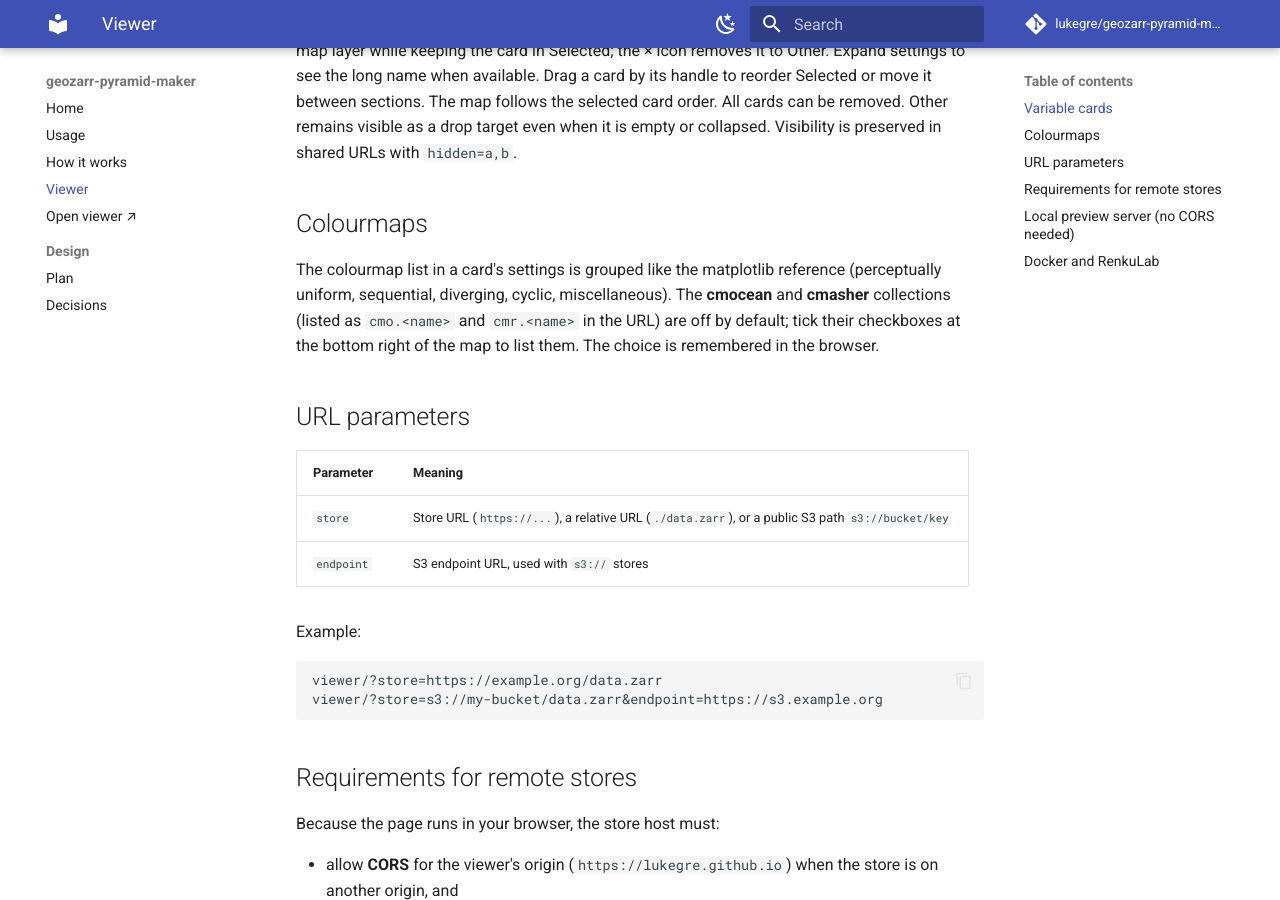
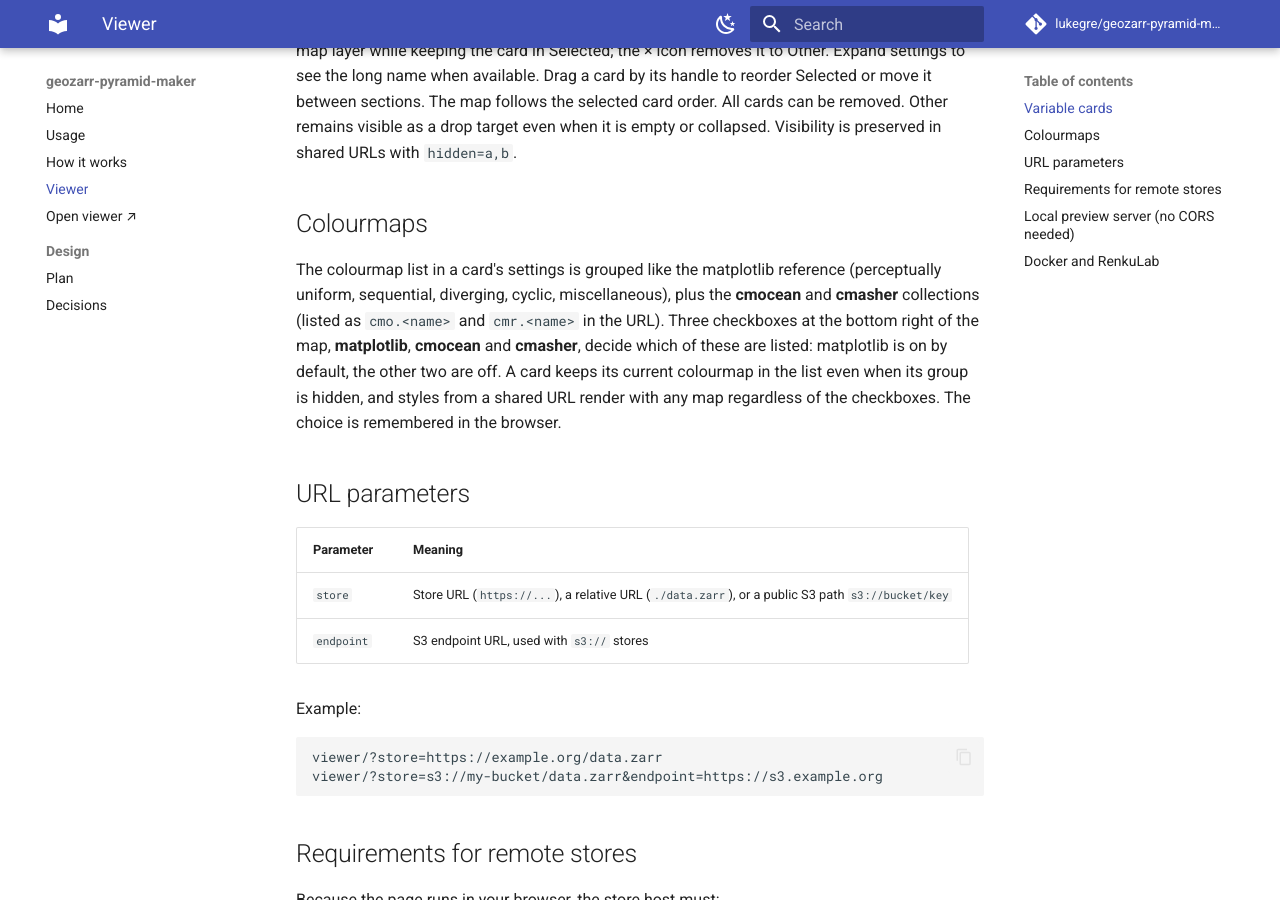
Before and after one commit to lukegre/geozarr-pyramid-maker, an MkDocs documentation site: the page built from docs/viewer.md, in a window 1280 px wide and 900 px high, scrolled down 693 px. Built offline with MkDocs 1.6.1 and Material for MkDocs 9.7.7, drawn with Linux system fonts in a browser that asks for light colours; comment, search, counter and statistics services are not loaded.

Commit message:
feat: matplotlib colourmaps as a toggleable category in the preview
Co-Authored-By: Claude Sonnet 5.5 <noreply@anthropic.com>

```diff
--- a/docs/viewer.md
+++ b/docs/viewer.md
@@ -22,9 +22,11 @@ drop target even when it is empty or collapsed. Visibility is preserved in share
 ## Colourmaps
 
 The colourmap list in a card's settings is grouped like the matplotlib reference (perceptually uniform, sequential,
-diverging, cyclic, miscellaneous). The **cmocean** and **cmasher** collections (listed as `cmo.<name>` and
-`cmr.<name>` in the URL) are off by default; tick their checkboxes at the bottom right of the map to list them.
-The choice is remembered in the browser.
+diverging, cyclic, miscellaneous), plus the **cmocean** and **cmasher** collections (listed as `cmo.<name>` and
+`cmr.<name>` in the URL). Three checkboxes at the bottom right of the map, **matplotlib**, **cmocean** and **cmasher**,
+decide which of these are listed: matplotlib is on by default, the other two are off. A card keeps its current
+colourmap in the list even when its group is hidden, and styles from a shared URL render with any map regardless of
+the checkboxes. The choice is remembered in the browser.
 
 ## URL parameters
 
```
Also changed, not shown: docs/DECISIONS.md (+1 -1 lines), docs/PROGRESS.md (+1 -0 lines), src/geozarr_pyramid_maker/templates/preview.html (+21 -15 lines), 2 other files.
